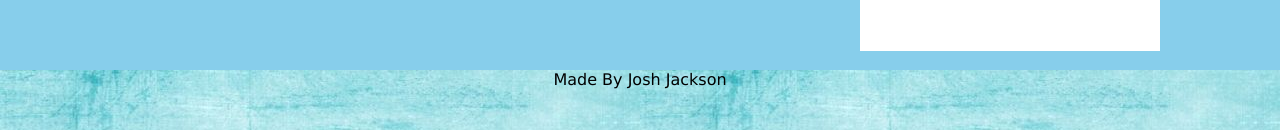
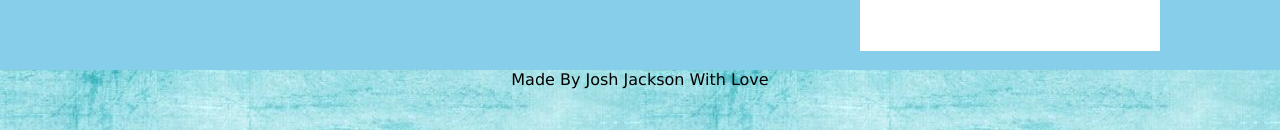
Before and after one commit to Joker282855/introvert-webpage, a React (Create React App) app: page /common in a window 1280 px wide. Shown: the part 686-816 px from the top of the page. Built offline with nearby package versions, Linux system fonts and the light colour scheme.

Commit message:
added placeholders before editing the webpage tomorrow

```diff
--- a/src/components/Footer/index.js
+++ b/src/components/Footer/index.js
@@ -4,7 +4,7 @@ function Footer() {
     return (
         <footer>
             <div class="foot">
-                <p>Made By Josh Jackson</p>
+                <p>Made By Josh Jackson With Love</p>
             </div>
         </footer>
     )
--- a/src/components/Introvert/index.js
+++ b/src/components/Introvert/index.js
@@ -46,6 +46,7 @@ function Introvert() {
                 <li>
                     <a href="https://quietrev.com/6-illustrations-that-show-what-its-like-in-an-introverts-head/">See Inside An Introverts Head: Click Me!</a>
                 </li>
+                <p>placeholder for now</p>
             </div>
         </section>
 
```
